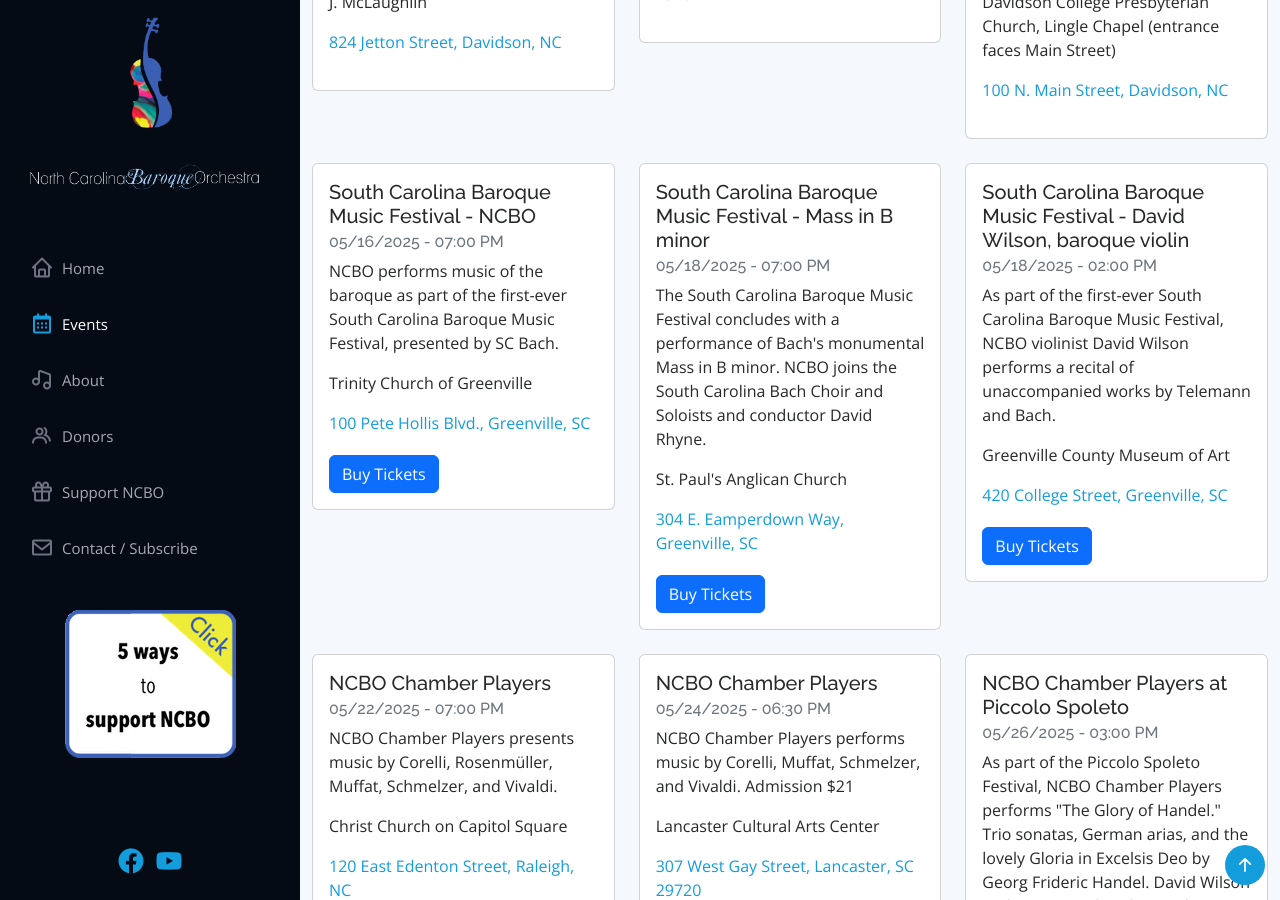
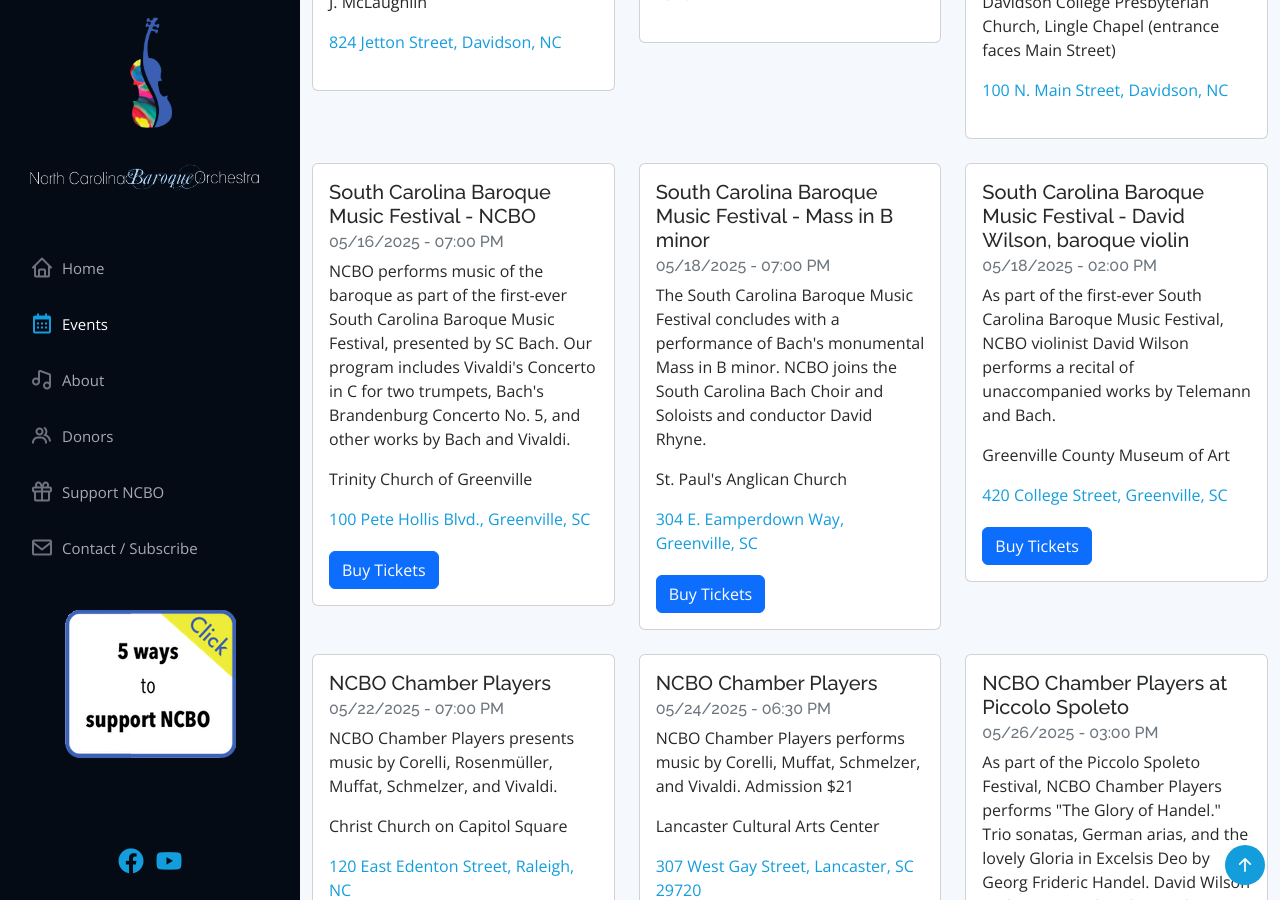
Before and after one commit to ncbaroqueorchestra/ncboweb, a Jekyll site: the page built from index.md, in a window 1280 px wide and 900 px high, scrolled down 1507 px. Built offline with Jekyll 4.4.1, drawn with Linux system fonts in a browser that asks for light colours; comment, search, counter and statistics services are not loaded.

Commit message:
Updated NCBO events

```diff
--- a/_data/events.yml
+++ b/_data/events.yml
@@ -33,7 +33,9 @@
     Street)
 - address: 100 Pete Hollis Blvd., Greenville, SC
   description: NCBO performs music of the baroque as part of the first-ever South
-    Carolina Baroque Music Festival, presented by SC Bach.
+    Carolina Baroque Music Festival, presented by SC Bach. Our program includes Vivaldi's
+    Concerto in C for two trumpets, Bach's Brandenburg Concerto No. 5, and other works
+    by Bach and Vivaldi.
   eventdate: 05/16/2025
   eventtime: 07:00 PM
   heading: South Carolina Baroque Music Festival - NCBO
```
